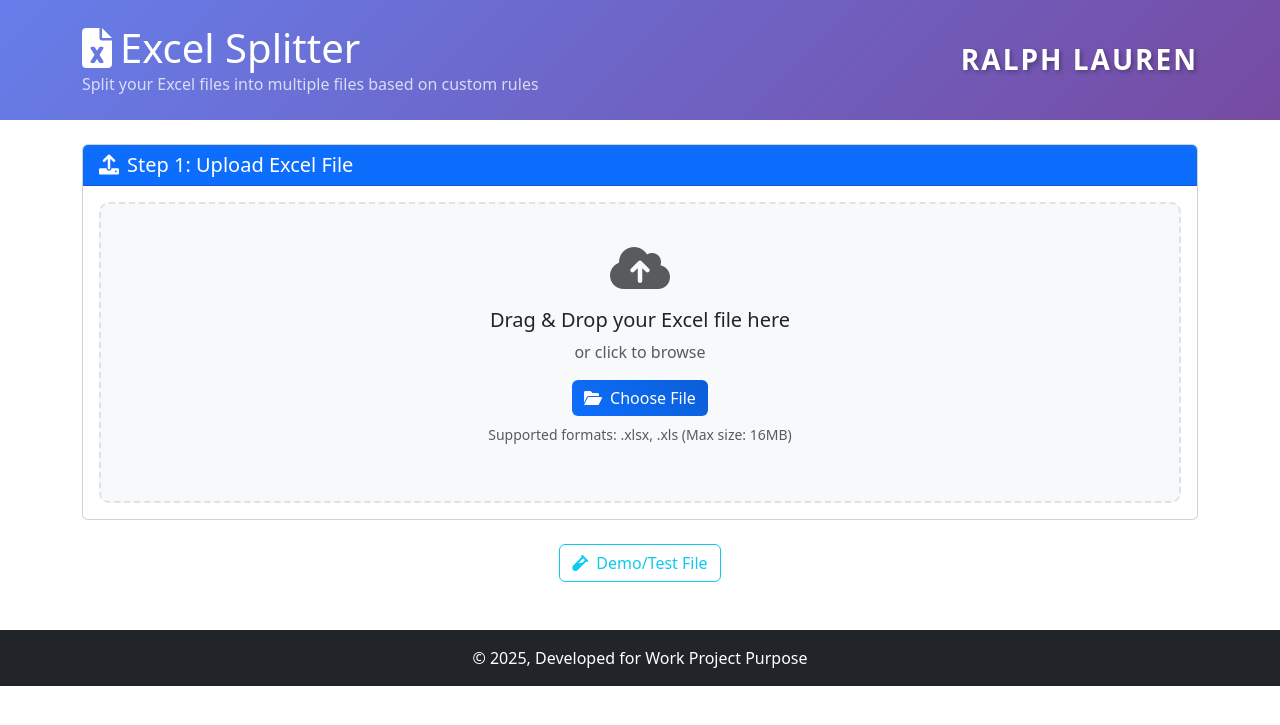
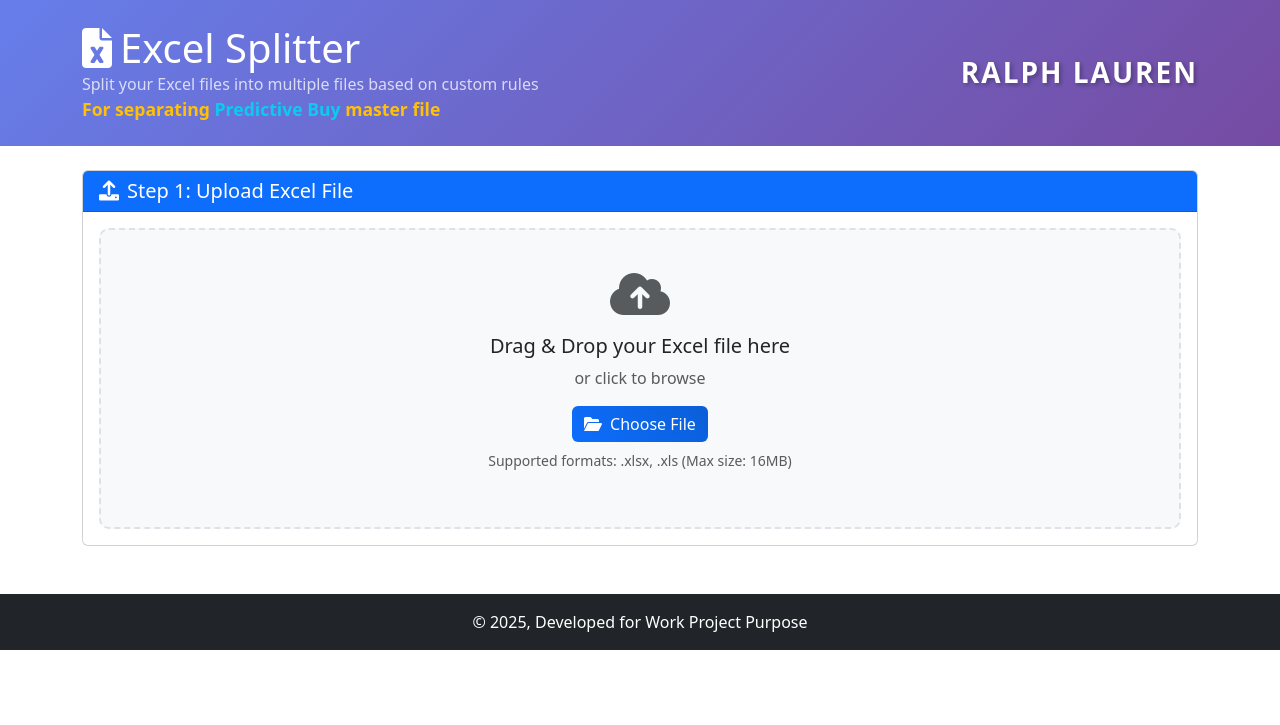
Before and after one commit to eliaszeru/Excel-splitter, a Flask app: page / in a window 1280 px wide. Shown: the top 725 px of the page. Run offline with Flask 3, Linux system fonts and the light colour scheme; some libraries are stand-ins or nearby versions.

Commit message:
Increase file size limit to 10MB and addPredictive Buy master file tagline to header

```diff
--- a/app.py
+++ b/app.py
@@ -12,6 +12,7 @@ from werkzeug.utils import secure_filename
 import tempfile
 import shutil
 import logging
+import gc
 
 app = Flask(__name__)
 
@@ -27,7 +28,7 @@ app.config['PERMANENT_SESSION_LIFETIME'] = 3600  # 1 hour
 # Configuration
 UPLOAD_FOLDER = os.environ.get('UPLOAD_FOLDER', 'uploads')
 ALLOWED_EXTENSIONS = {'xlsx', 'xls'}
-MAX_FILE_SIZE = int(os.environ.get('MAX_FILE_SIZE', 16 * 1024 * 1024))  # 16MB default
+MAX_FILE_SIZE = int(os.environ.get('MAX_FILE_SIZE', 10 * 1024 * 1024))  # 10MB default
 
 # Create upload folder if it doesn't exist
 os.makedirs(UPLOAD_FOLDER, exist_ok=True)
@@ -326,6 +327,9 @@ def process_rules():
                 })
                 print(f"Rule {i + 1} added to generated_files. Total so far: {len(generated_files)}")  # Debug log
 
+                del filtered_df
+                gc.collect()
+
             except Exception as e:
                 logging.error(f"Error processing rule {i + 1}: {str(e)}", exc_info=True)
                 continue
--- a/templates/index.html
+++ b/templates/index.html
@@ -124,6 +124,7 @@
                 <div class="col-md-8">
                     <h1 class="mb-0"><i class="fas fa-file-excel me-2"></i>Excel Splitter</h1>
                     <p class="mb-0 opacity-75">Split your Excel files into multiple files based on custom rules</p>
+                    <p class="mb-0 fw-bold text-warning" style="font-size:1.1rem;">For separating <span class="text-info">Predictive Buy</span> master file</p>
                 </div>
                 <div class="col-md-4">
                     <div class="logo-container">
@@ -288,6 +289,10 @@
         function handleFile(file) {
             if (!file.name.match(/\.(xlsx|xls)$/)) {
                 showError('Please select a valid Excel file (.xlsx or .xls)');
+                return;
+            }
+            if (file.size > 10 * 1024 * 1024) { // 10MB limit
+                showError('File is too large. Please select a file smaller than 10MB.');
                 return;
             }
 
@@ -995,13 +1000,6 @@
         }
     </script>
 
-    <!-- Add Test File Button -->
-    <div class="text-center mt-2">
-        <button class="btn btn-outline-info" onclick="loadTestFile()">
-            <i class="fas fa-vial me-2"></i>Demo/Test File
-        </button>
-    </div>
-
     <!-- Footer -->
     <footer class="bg-dark text-white text-center py-3 mt-5">
         <div class="container">
```
